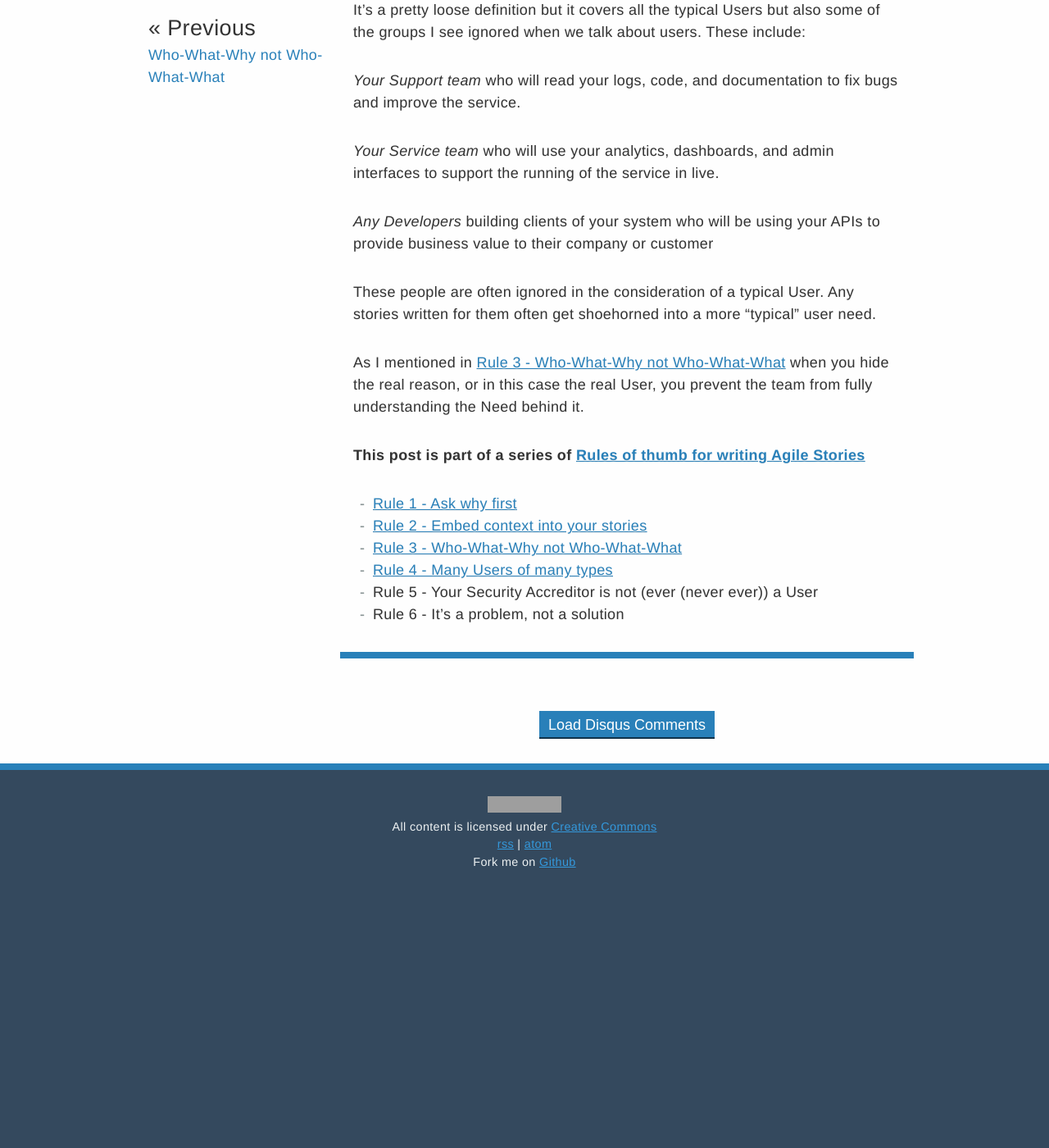
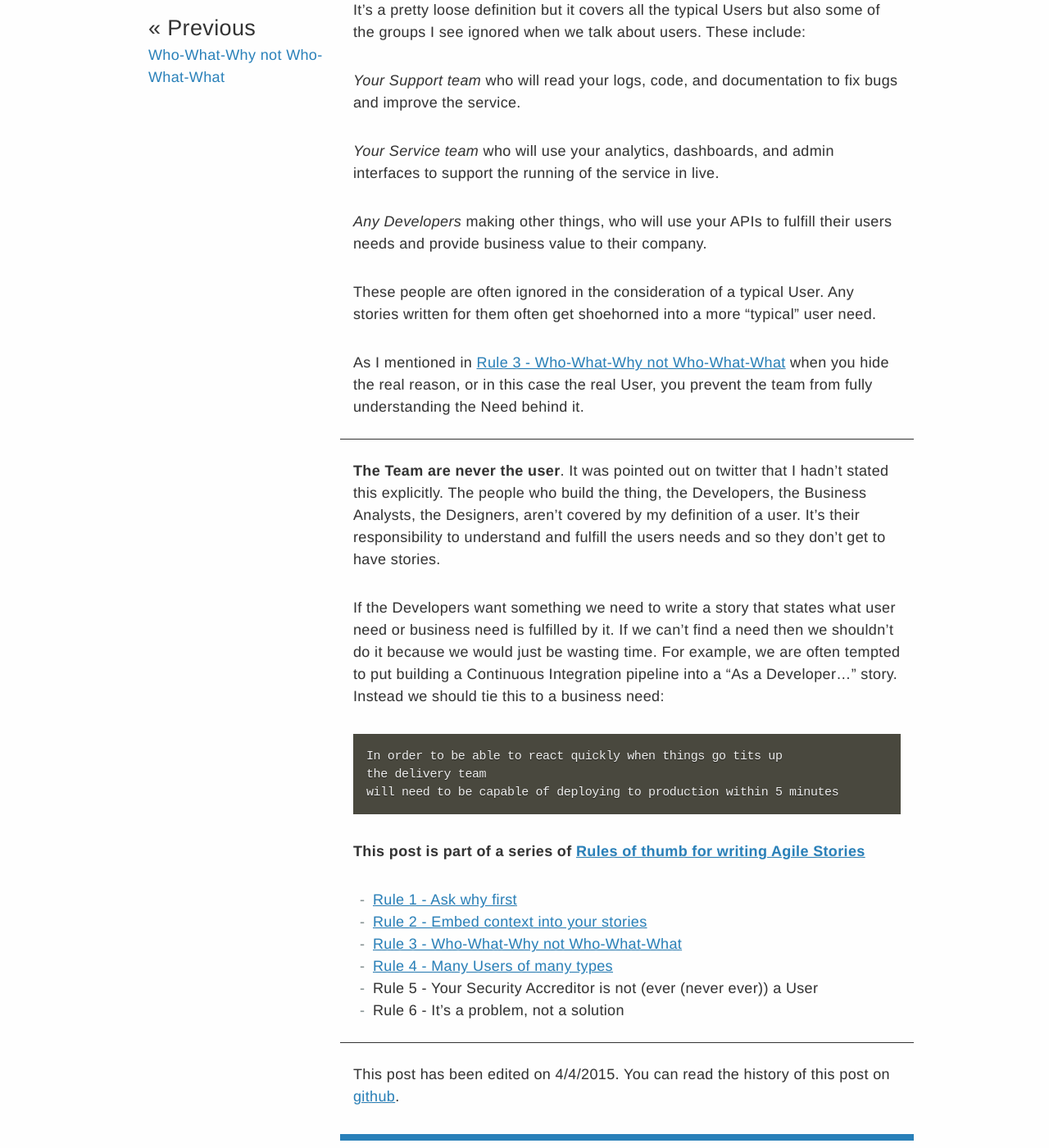
Before and after one commit to michaeldfallen/michaeldfallen.github.io, a Jekyll site: the page built from _posts/2015-03-27-story-writing-many-users.markdown, in a window 1280 px wide and 1400 px high, scrolled down 538 px. Shown: the whole window at 82% size. Built offline with Jekyll 4.4.1, drawn with Linux system fonts in a browser that asks for light colours; before the commit the page ends 1632 px from its top, so only the background shows below that; grey boxes are pictures that could not be loaded.

Commit message:
explicitly state that the Team aren't users

```diff
--- /dev/null
+++ b/_includes/edited.markdown
@@ -0,0 +1,4 @@
+------------------------------
+This post has been edited on {{ page.edit_date }}. You can read the history of this post on [github].
+
+[github]:{{page.edit_url}}
--- a/_posts/2015-03-27-story-writing-many-users.markdown
+++ b/_posts/2015-03-27-story-writing-many-users.markdown
@@ -2,6 +2,8 @@
 layout: post
 title: "Many Users of many types"
 date: 2015-03-27 11:23:00
+edit_date: "4/4/2015"
+edit_url: "https://github.com/michaeldfallen/michaeldfallen.github.io/commits/master/_posts/2015-03-27-story-writing-many-users.markdown"
 ---
 
 {% include series/story-writing/header.markdown %}
@@ -25,8 +27,8 @@ and improve the service.
 *Your Service team* who will use your analytics, dashboards, and admin
 interfaces to support the running of the service in live.
 
-*Any Developers* building clients of your system who will be using your APIs to
-provide business value to their company or customer
+*Any Developers* making other things, who will use your APIs to fulfill their
+users needs and provide business value to their company.
 
 These people are often ignored in the consideration of a typical User. Any
 stories written for them often get shoehorned into a more “typical” user need.
@@ -35,8 +37,28 @@ As I mentioned in [Rule 3 - Who-What-Why not Who-What-What] when you hide the
 real reason, or in this case the real User, you prevent the team from fully
 understanding the Need behind it.
 
+------------------
+
+**The Team are never the user**. It was pointed out on twitter that I hadn't
+stated this explicitly. The people who build the thing, the Developers, the
+Business Analysts, the Designers, aren't covered by my definition of a user.
+It's their responsibility to understand and fulfill the users needs and so they
+don't get to have stories.
+
+If the Developers want something we need to write a story that states what user
+need or business need is fulfilled by it. If we can't find a need then we
+shouldn't do it because we would just be wasting time. For example, we are often
+tempted to put building a Continuous Integration pipeline into a
+"As a Developer..." story. Instead we should tie this to a business need:
+
+    In order to be able to react quickly when things go tits up
+    the delivery team
+    will need to be capable of deploying to production within 5 minutes
+
 {% include series/story-writing/header.markdown %}
 {% include series/story-writing/links.markdown %}
 
+{% include edited.markdown %}
+
 [registering to vote]:https://gov.uk/performance/register-to-vote
 [viewing their Driving License]:https://www.gov.uk/transformation/exemplars/driving-record.html
```
